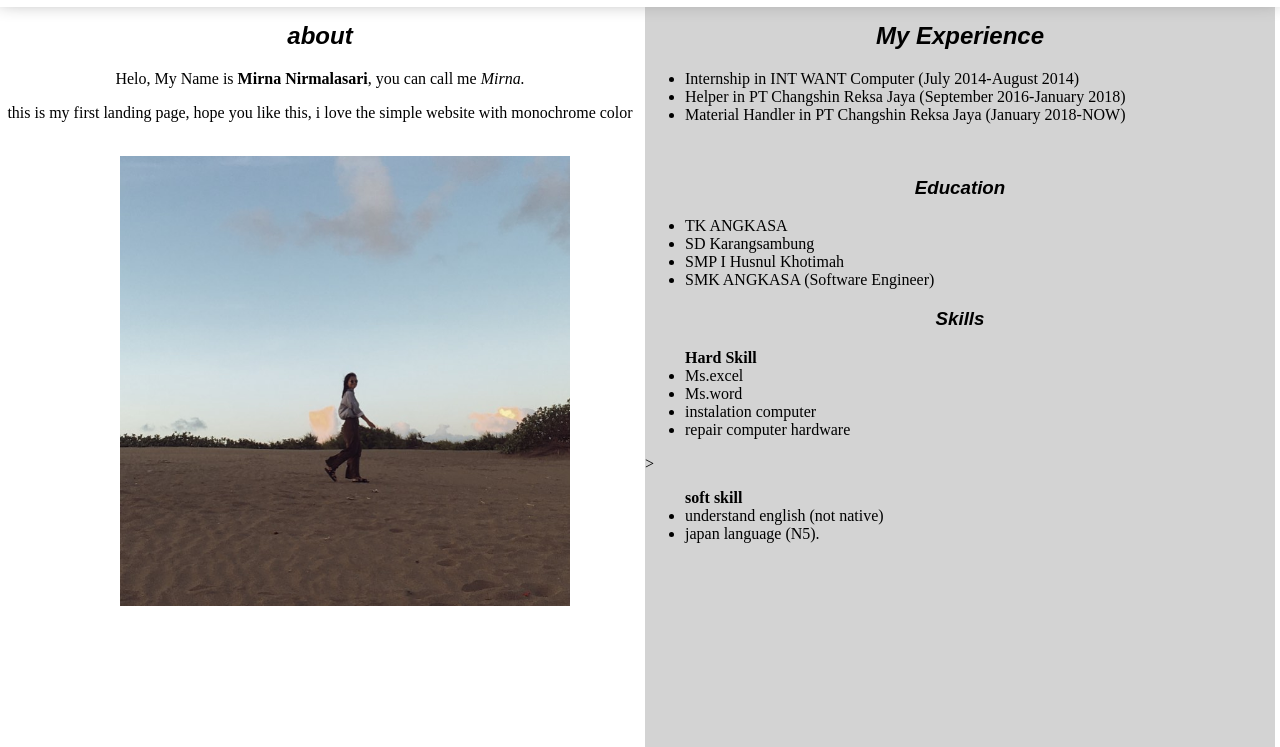
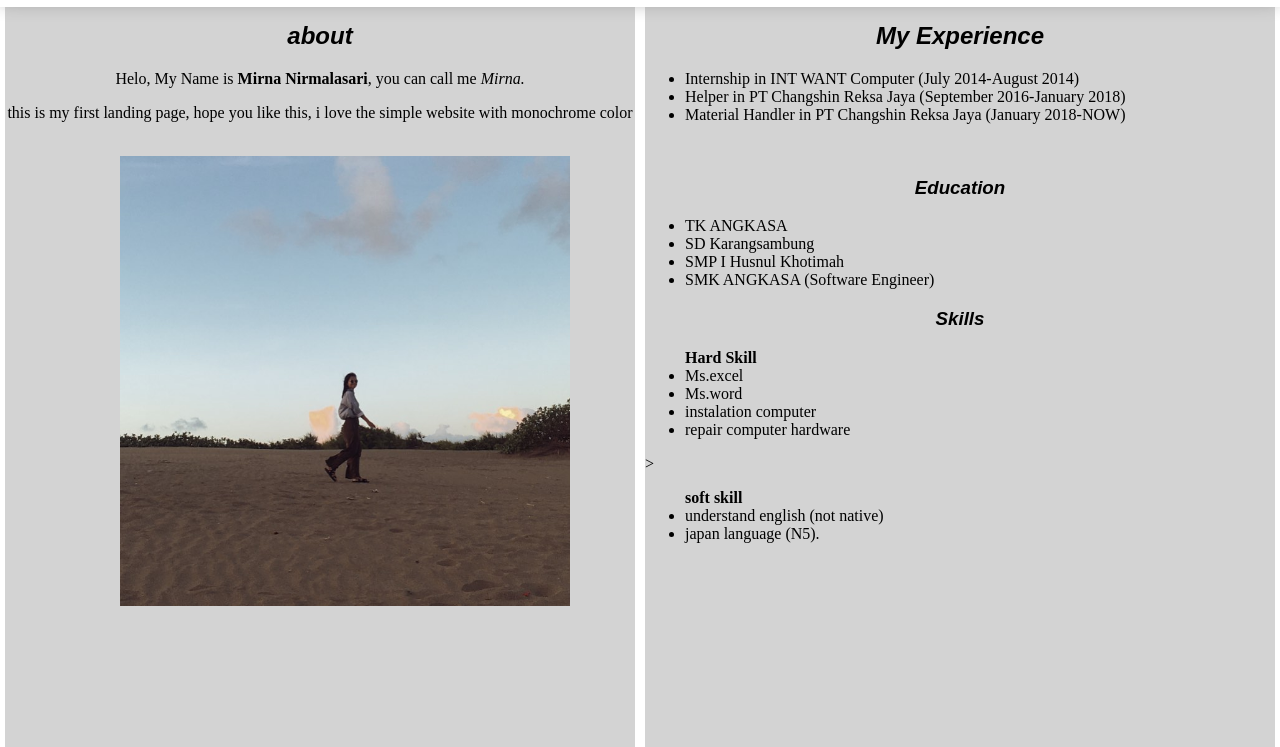
Before and after one commit to mirnanirmalasari98/final-project-pkj, a plain HTML site: page index.html in a window 1280 px wide. Shown: the part 53-800 px from the top of the page. Drawn offline with Linux system fonts and the light colour scheme.

Commit message:
revisi terakhir

```diff
--- a/index.html
+++ b/index.html
@@ -85,7 +85,7 @@
 
         }
 
-        #content-2 {
+        #content-1, #content-2 {
            background-color: lightgray;
         }
         #content-5, #content-6 {
```
